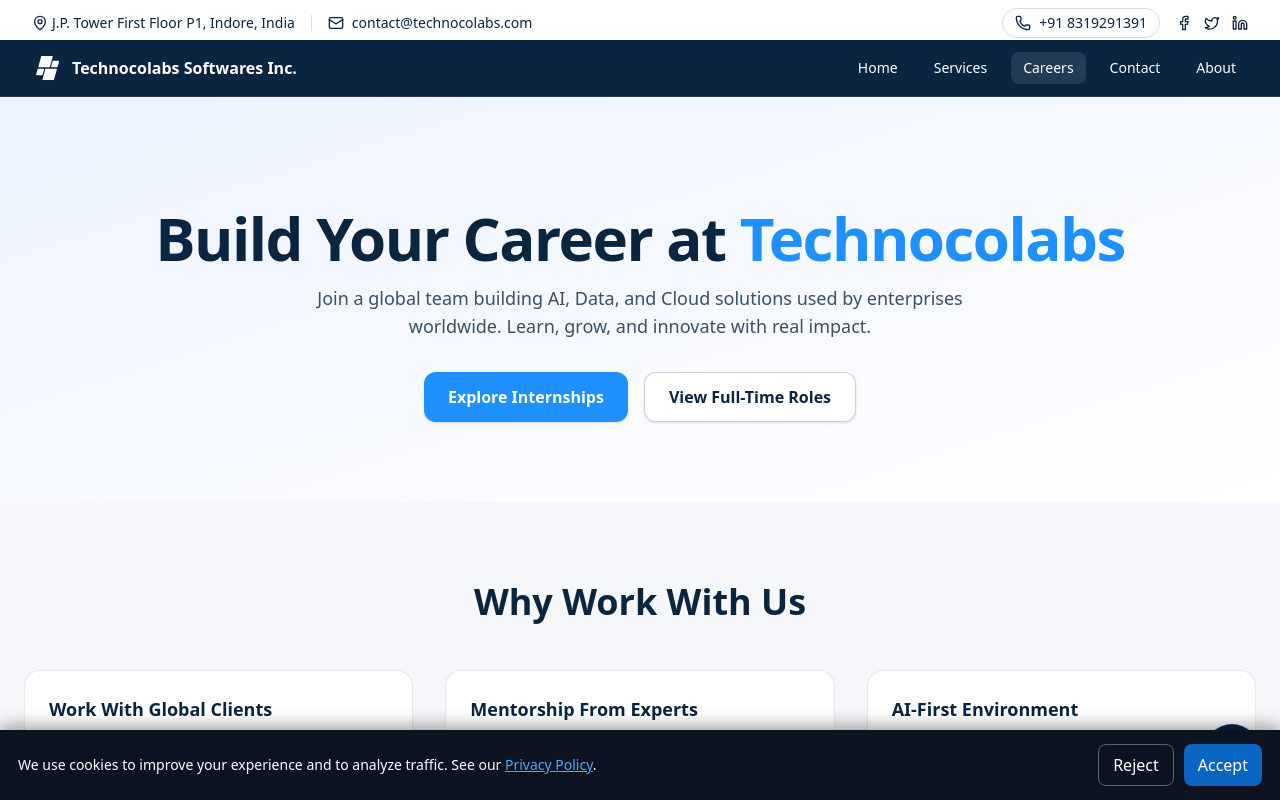
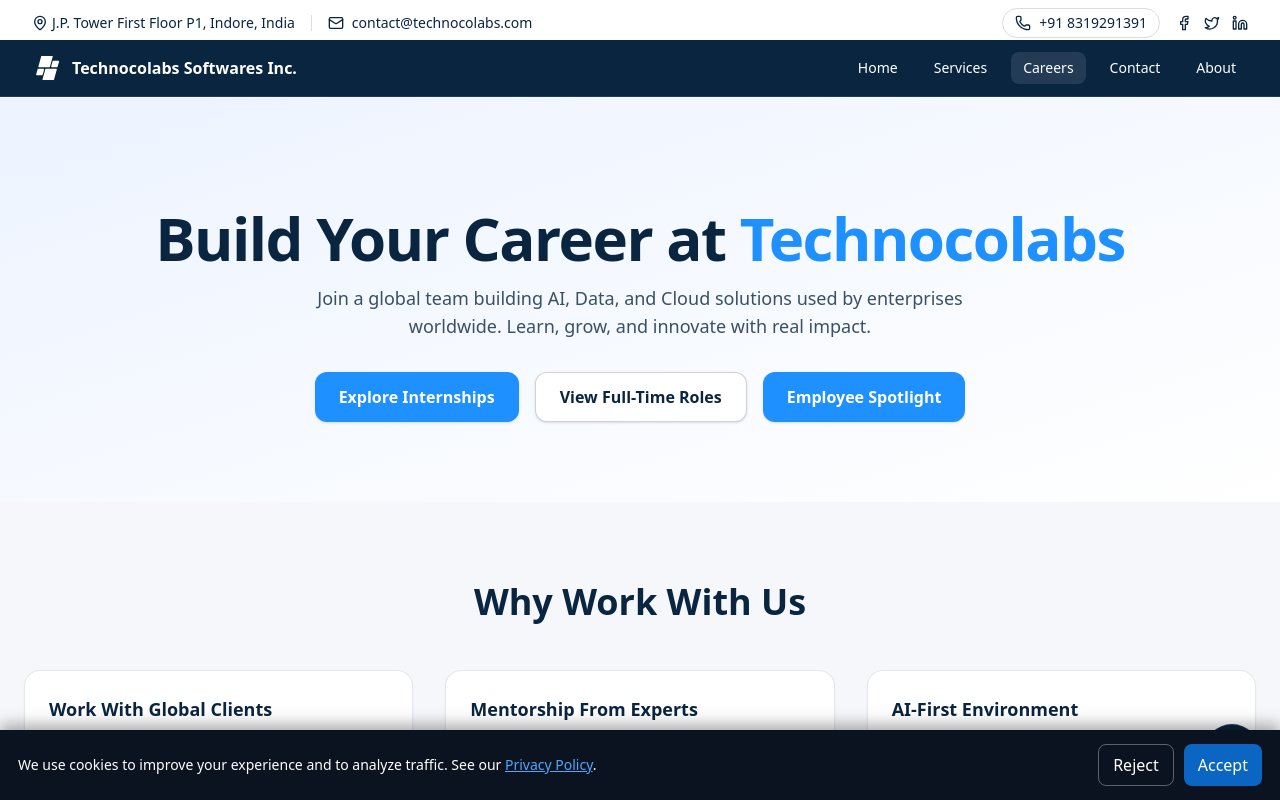
Before and after one commit to Technocolabs100/technocolabs-canvas, a React (Vite) app: page /careers in a window 1280 px wide. Shown: the top 800 px of the page. Built offline with nearby package versions, Linux system fonts and the light colour scheme.

Commit message:
Update CareersPageMNC.tsx

```diff
--- a/src/CareersPageMNC.tsx
+++ b/src/CareersPageMNC.tsx
@@ -80,6 +80,14 @@ export default function CareersPageMNC(): JSX.Element {
               className="px-6 py-3 rounded-xl bg-white border border-[#0a2540]/20 text-[#0a2540] font-semibold shadow hover:shadow-lg"
             >
               View Full-Time Roles
+            </button>
+
+             <button
+              type="button"
+              onClick={() => navigate("/spotlight")}
+              className="px-6 py-3 rounded-xl bg-[#1e90ff] text-white font-semibold shadow hover:shadow-lg"
+            >
+              Employee Spotlight
             </button>
           </div>
         </div>
```
